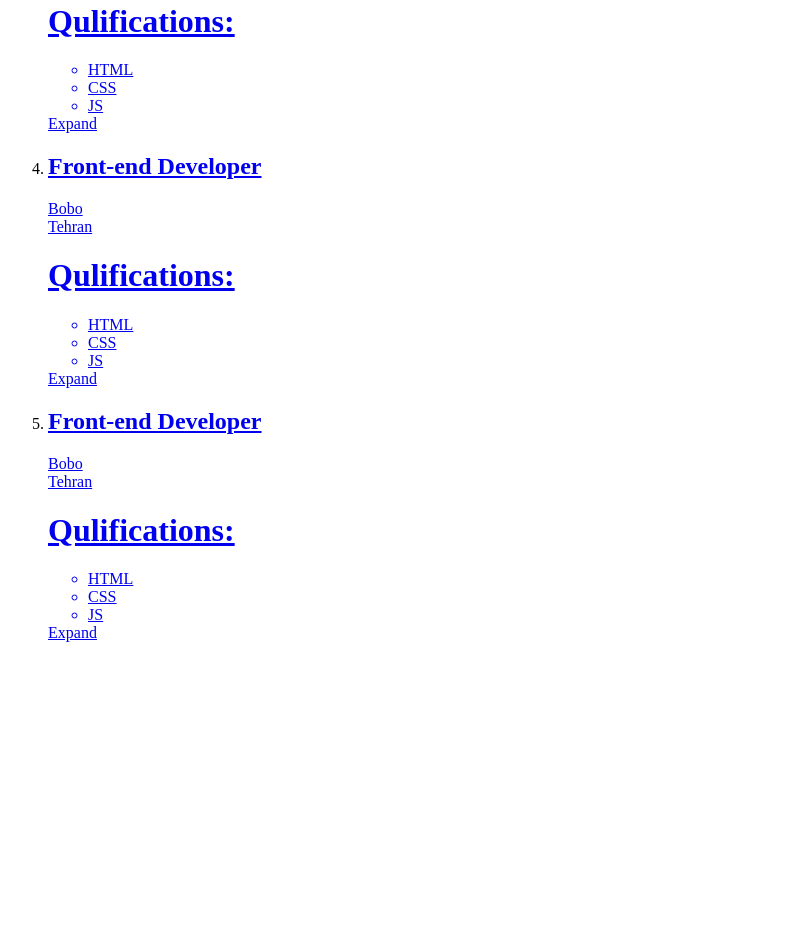
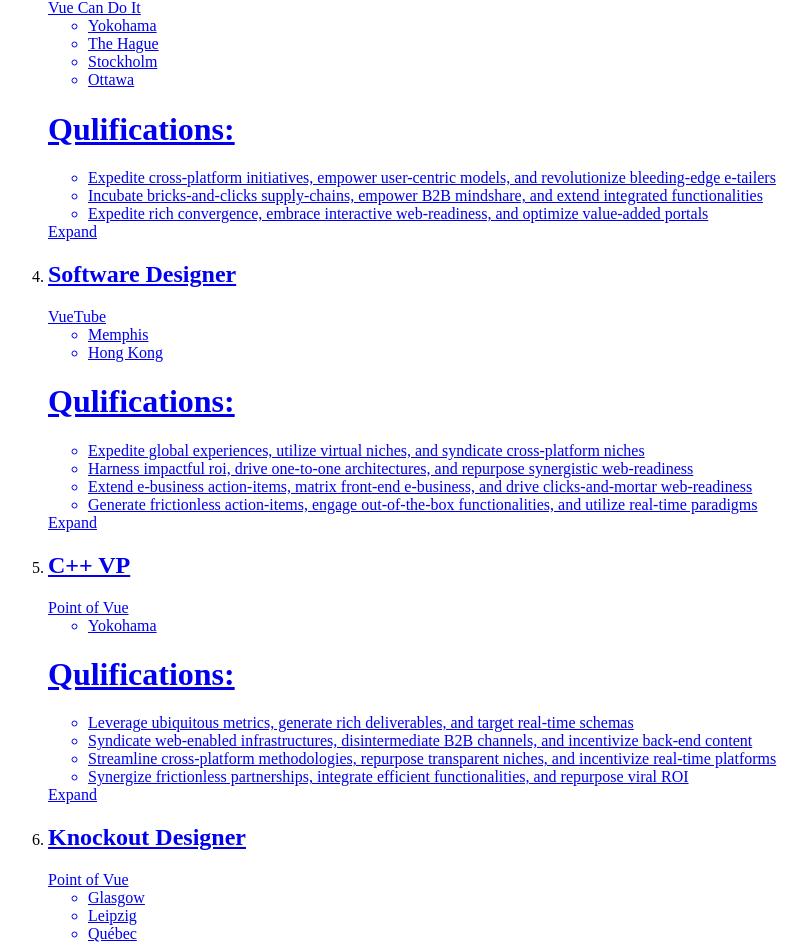
Before and after one commit to AliSadeghi-dev/job-search-app-vue3-jest, a Vue app: page /#/jobs/results in a window 1280 px wide. Shown: the part 858-1810 px from the top of the page, without its empty margins (0-808 px from the left). Before the commit the page ends 1516 px from the top, so only its background shows below. Built offline with nearby package versions, Linux system fonts and the light colour scheme; data requests are answered from the project's data file; the HTML template or start-up script is replaced by a standard one.

Commit message:
feat : add axios and make dynamic data for job listings page

```diff
--- a/package.json
+++ b/package.json
@@ -6,13 +6,15 @@
     "serve": "vue-cli-service serve",
     "build": "vue-cli-service build",
     "test:unit": "vue-cli-service test:unit",
-    "lint": "vue-cli-service lint"
+    "lint": "vue-cli-service lint",
+    "backend": "json-server --watch db.json -p 4000"
   },
   "dependencies": {
     "@fortawesome/fontawesome-svg-core": "^6.5.1",
     "@fortawesome/free-solid-svg-icons": "^6.5.1",
     "@fortawesome/vue-fontawesome": "^3.0.0-5",
     "autoprefixer": "^10",
+    "axios": "^1.6.5",
     "core-js": "^3.8.3",
     "json-server": "^1.0.0-alpha.20",
     "postcss": "^8",
--- a/src/components/JobResults/JobListing.vue
+++ b/src/components/JobResults/JobListing.vue
@@ -1,17 +1,25 @@
 <template>
   <li class="mb-7">
     <router-link
-      to="/jobs/results/1"
+      :to="jobPageLink"
       class="block mx-auto bg-white border border-solid border-brand-gray-2 rounded hover:shadow-gray"
     >
       <div class="pt-5 pb-2 mx-8 border-b border-solid border-brand-gray-2">
-        <h2 class="mb-2 text-2xl">Front-end Developer</h2>
+        <h2 class="mb-2 text-2xl">{{ job.title }}</h2>
         <div class="flex flex-row align-middle">
           <div class="mr-5">
-            <span>Bobo</span>
+            <span>{{ job.organization }}</span>
           </div>
           <div>
-            <span>Tehran</span>
+            <ul class="flex flex-row">
+              <li
+                v-for="location in job.locations"
+                :key="location"
+                class="inline-block mr-5"
+              >
+                {{ location }}
+              </li>
+            </ul>
           </div>
         </div>
       </div>
@@ -20,14 +28,17 @@
           <h1 class="mt-1 mb-2">Qulifications:</h1>
           <div>
             <ul class="pl-8 list-disc">
-              <li>HTML</li>
-              <li>CSS</li>
-              <li>JS</li>
+              <li
+                v-for="qualification in job.minimumQualifications"
+                :key="qualification"
+              >
+                {{ qualification }}
+              </li>
             </ul>
           </div>
         </div>
         <div class="mt-2 text-center">
-          <router-link to="/jobs/results/1" class="text-brand-blue-1"
+          <router-link :to="jobPageLink" class="text-brand-blue-1"
             >Expand</router-link
           >
         </div>
@@ -39,5 +50,16 @@
 <script>
 export default {
   name: "JobListing",
+  props: {
+    job: {
+      type: Object,
+      required: true,
+    },
+  },
+  computed: {
+    jobPageLink() {
+      return `/jobs/results/${this.job.id}`;
+    },
+  },
 };
 </script>
--- a/src/components/JobResults/JobListings.vue
+++ b/src/components/JobResults/JobListings.vue
@@ -1,16 +1,14 @@
 <template>
   <main class="flex-auto p-8 bg-brand-gray-2">
     <ol>
-      <JobListing />
-      <JobListing />
-      <JobListing />
-      <JobListing />
-      <JobListing />
+      <JobListing v-for="job in jobs" :key="job.id" :job="job" />
     </ol>
   </main>
 </template>
 
 <script>
+import axios from "axios";
+
 import JobListing from "./JobListing.vue";
 
 export default {
@@ -18,5 +16,14 @@
   components: {
     JobListing,
   },
+  data() {
+    return {
+      jobs: [],
+    };
+  },
+  async mounted() {
+    const response = await axios.get("http://localhost:4000/jobs");
+    this.jobs = response.data;
+  },
 };
 </script>
```
Also changed, not shown: 1 other file (tests, documents, lock files or other folders).
